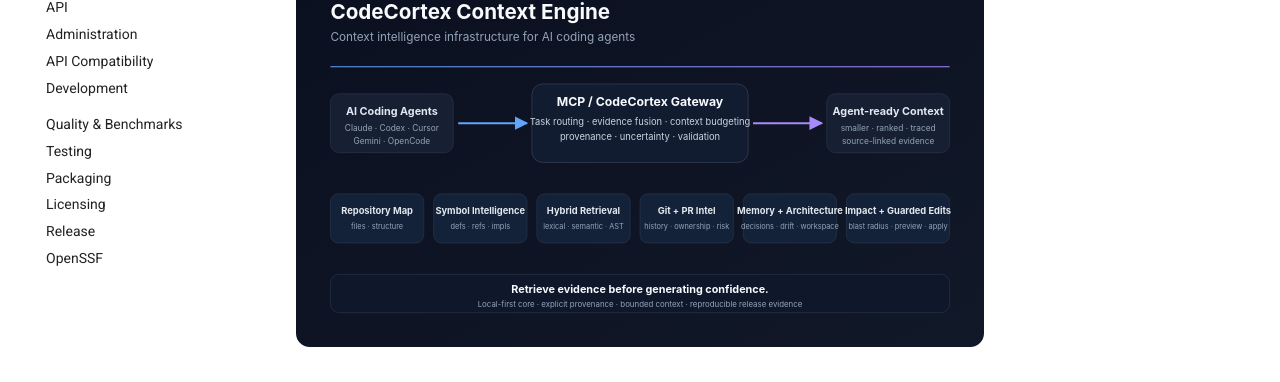
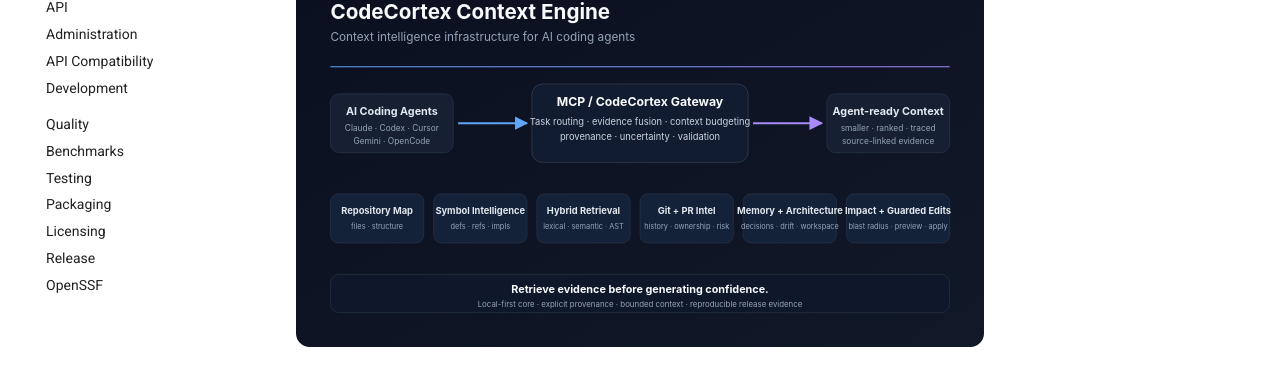
Before and after one commit to BehnamJalaliCo/CodeCortex, an MkDocs documentation site: the page built from docs/index.md, in a window 1280 px wide. Shown: the part 382-764 px from the top of the page. Built offline with MkDocs 1.6.1 and Material for MkDocs 9.7.7, drawn with Linux system fonts in a browser that asks for light colours; comment, search, counter and statistics services are not loaded; part of the change alters nothing that is shown.

```diff
--- a/mkdocs.yml
+++ b/mkdocs.yml
@@ -29,7 +29,8 @@ nav:
       - Administration: platform/admin.md
       - API Compatibility: platform/api-compatibility.md
       - Development: platform/development.md
-  - Quality & Benchmarks: QUALITY.md
+  - Quality: QUALITY.md
+  - Benchmarks: BENCHMARKS.md
   - Testing: TESTING.md
   - Packaging: PACKAGING.md
   - Licensing: LICENSING.md
```
